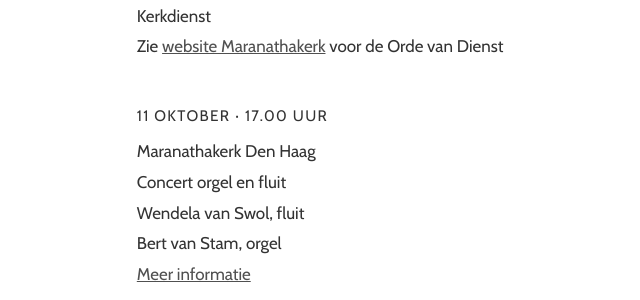
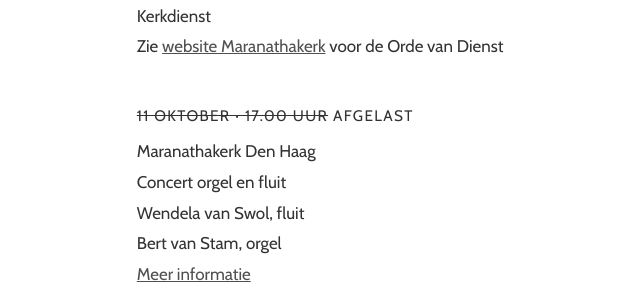
Before and after one commit to bertvs/bertvanstam.org, a PHP site: page /agenda in a window 1280 px wide. Shown: the part 341-641 px from the top of the page, without its empty margins (68-708 px from the left). Run offline with PHP 8.4, Linux system fonts and the light colour scheme.

Commit message:
Update agenda

```diff
--- a/web/pages/agenda.php
+++ b/web/pages/agenda.php
@@ -7,7 +7,7 @@
 Kerkdienst<br />
 Zie <a href="https://maranathakerkdenhaag.nl/" target="_blank" rel="noopener noreferrer">website Maranathakerk</a> voor de Orde van Dienst</p>
 
-<h3>11 oktober &#183; 17.00 uur</h3>
+<h3><del>11 oktober &#183; 17.00 uur</del> Afgelast</h3>
 <p>Maranathakerk Den Haag<br />
 Concert orgel en fluit<br />
 Wendela van Swol, fluit<br />
```
